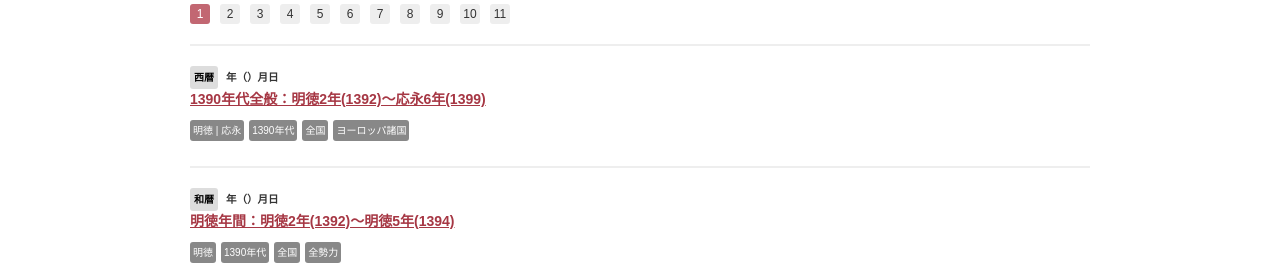
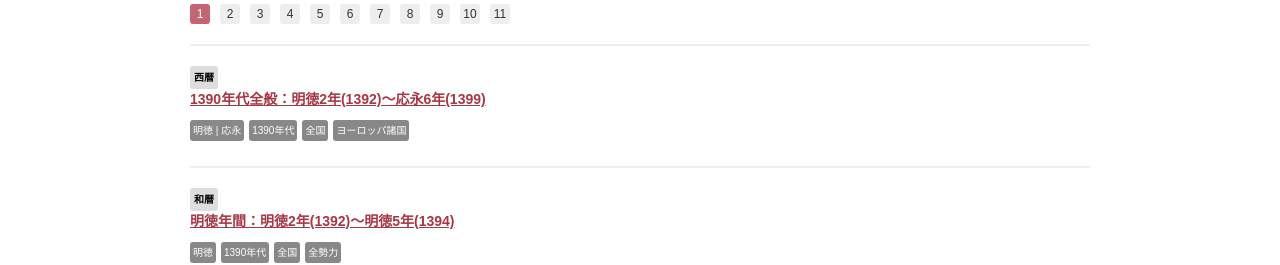
Before and after one commit to ryo-i/dai-sengoku-nenpyo, a Next.js app: page / in a window 1280 px wide. Shown: the part 482-747 px from the top of the page. Built offline with nearby package versions, Linux system fonts and the light colour scheme.

Commit message:
年月日の項目に空欄があれば非表示に #3

```diff
--- a/components/InnerIndex.tsx
+++ b/components/InnerIndex.tsx
@@ -247,7 +247,12 @@ function InnerIndex() {
               <dl>
                 <dt>
                   <p className="category">{data.category}</p>
-                  <p className="date">{data.waYear}年（{data.adYear}）{data.waMonth}月{data.waDay}日</p>
+                  <p className="date">
+                    {data.waYear && data.waYear + "年"}
+                    {data.adYear && "（" + data.adYear + "）"}
+                    {data.waMonth && data.waMonth + "月"}
+                    {data.waDay && data.waDay + "日"}
+                  </p>
                   <Link href={hierarchy + "nenpyo/" + data.id}>
                     <a>
                       <p className="title">{data.title}</p>
--- a/pages/about.tsx
+++ b/pages/about.tsx
@@ -59,7 +59,7 @@ function About() {
                 <h2>進捗</h2>
                 <ul>
                     <li>「全般」「年間」を削除 <a href="https://github.com/ryo-i/dai-sengoku-nenpyo/issues/2" target="_blank">#2</a></li>
-                    <li>タグclass名などを整理 <a href="https://github.com/ryo-i/dai-sengoku-nenpyo/issues/3" target="_blank">#3</a></li>
+                    <li>年月日の項目に空欄があれば非表示に <a href="https://github.com/ryo-i/dai-sengoku-nenpyo/issues/3" target="_blank">#3</a></li>
                 </ul>
             </section>
             <section>
```
Also changed, not shown: 1 other file (tests, documents, lock files or other folders).
